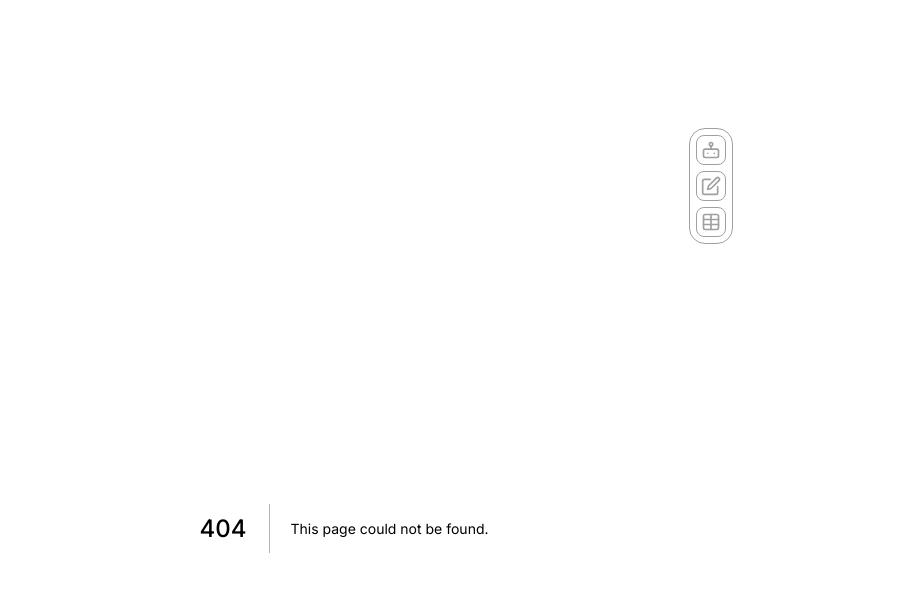
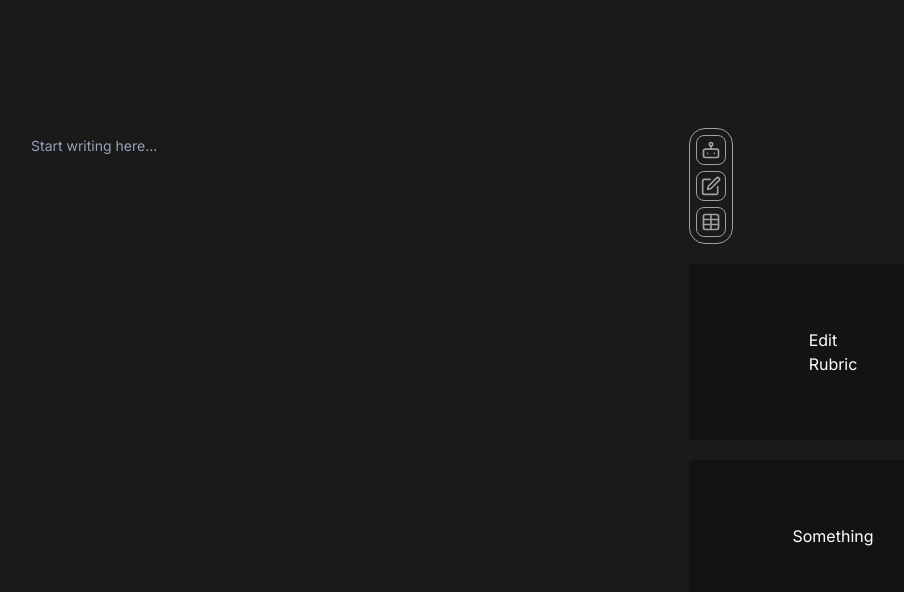
Before and after one commit to arihanv/GradeAI, a Next.js app: page /essay in a window 1280 px wide. Before the commit this address had no page. Shown: the top 592 px of the page, without its empty margins (211-1115 px from the left). Built offline with nearby package versions, Linux system fonts and the light colour scheme.

Commit message:
Base Essay Layout

```diff
--- /dev/null
+++ b/app/essay/layout.tsx
@@ -0,0 +1,23 @@
+import Tools from "@/components/Tools/tools";
+import Suggestions from "@/components/suggestions";
+
+export default function EssayLayout({
+  children,
+}: {
+  children: React.ReactNode;
+}) {
+  return (
+    <div className="flex flex-col-reverse items-center md:items-start gap-5 md:flex-row justify-center">
+      <div className="w-full max-w-[650px] stagger-1" data-animate>
+        {children}
+      </div>
+      <div
+        className="flex flex-row md:flex-col w-[150px] items-start gap-5 justify-center stagger-1"
+        data-animate
+      >
+        <Tools />
+        <Suggestions />
+      </div>
+    </div>
+  );
+}
--- /dev/null
+++ b/app/essay/page.tsx
@@ -0,0 +1,14 @@
+import Image from "next/image";
+import { Badge } from "@/components/ui/badge";
+import { Textarea } from "@/components/ui/textarea";
+
+export default function Home() {
+  return (
+    <div className="w-full">
+      <div className="flex flex-col gap-2">
+        <Textarea className="min-h-[80vh] resize-none" autoFocus placeholder="Start writing here...">
+        </Textarea>
+      </div>
+    </div>
+  );
+}
--- /dev/null
+++ b/app/input/page.tsx
@@ -0,0 +1,11 @@
+import React from 'react'
+
+type Props = {}
+
+export default function InputPage({}: Props) {
+  return (
+    <div>
+    <div>InputPage</div>
+    </div>
+  )
+}
--- a/app/layout.tsx
+++ b/app/layout.tsx
@@ -1,8 +1,6 @@
 import "./globals.css";
 import { Inter } from "next/font/google";
 import { ThemeProvider } from "@/components/theme-provider";
-import Tools from "@/components/Tools/tools";
-import Suggestions from "@/components/suggestions";
 
 const inter = Inter({ subsets: ["latin"] });
 
@@ -21,12 +19,8 @@ export default function RootLayout({
       <head />
       <body>
         <ThemeProvider attribute="class" defaultTheme="dark" enableSystem>
-          <div className="flex flex-col-reverse items-center md:items-start gap-5 md:flex-row justify-center py-[48px] lg:py-[128px] p-6">
-            <div className="max-w-[650px] w-full stagger-1" data-animate>{children}</div>
-            <div className="flex flex-row md:flex-col items-start gap-5 justify-center w-[150px] stagger-1" data-animate>
-              <Tools />
-              <Suggestions />
-            </div>
+          <div className="flex flex-col items-center py-[48px] lg:py-[128px]">
+            <div className="w-full stagger-1" data-animate>{children}</div>
           </div>
         </ThemeProvider>
       </body>
--- a/app/page.tsx
+++ b/app/page.tsx
@@ -1,59 +1,15 @@
-import Image from "next/image";
-import { Badge } from "@/components/ui/badge";
+import Link from 'next/link'
+import React from 'react'
 
-export default function Home() {
+type Props = {}
+
+export default function page({}: Props) {
   return (
-    <div className="w-full">
-      <div className="flex flex-col gap-2">
-        <div className="paragraph">
-          Lorem ipsum dolor sit amet, consectetur adipiscing elit. Vivamus
-          ornare euismod egestas. Vestibulum tincidunt nisi mattis leo congue,
-          ut porttitor magna commodo. Mauris non auctor nunc, vel dictum enim.
-          Sed faucibus rutrum erat id pulvinar. Donec eu consequat turpis. Sed
-          lectus purus, vulputate et suscipit et, vulputate et odio. Aliquam
-          rutrum sapien mi, non efficitur ex pulvinar id. Pellentesque habitant
-          morbi tristique senectus et netus et malesuada fames ac turpis
-          egestas. Class aptent taciti sociosqu ad litora torquent per conubia
-          nostra, per inceptos himenaeos. Phasellus semper iaculis purus, at
-          dignissim justo ultrices lacinia. Praesent ultrices dolor in dui
-          ornare, sed cursus dolor rutrum. Pellentesque id viverra justo. Nam
-          nec elit egestas, pellentesque ante et, suscipit augue.
-        </div>
-        <div className="paragraph">
-          Cras ultricies imperdiet leo, vel suscipit nibh pharetra at. Sed
-          congue eget tortor ac consequat. Ut a enim eget ex imperdiet
-          fringilla. Fusce eu leo accumsan, hendrerit purus vitae, interdum
-          nisl. Maecenas congue metus lorem, malesuada scelerisque mauris
-          pretium at. Cras egestas, nulla at efficitur molestie, augue ante
-          feugiat orci, ac consequat mi sapien sed nunc. Donec molestie quis
-          nibh a semper. Proin nec lacinia dolor.
-        </div>
-        <div className="paragraph">
-          Curabitur sodales et ex quis consequat. Duis quis mauris a massa
-          dictum egestas at at ipsum. Quisque in pellentesque massa. Morbi in
-          turpis vitae sem iaculis cursus. Fusce vel quam eleifend quam
-          ultricies porta eget mattis neque. Nam imperdiet lectus ut mi pretium
-          malesuada. Nam bibendum est vulputate, hendrerit lectus vitae,
-          sollicitudin tellus. Cras eu libero fermentum, finibus magna et,
-          ultrices tellus. Duis auctor non elit eu ornare. Nunc eu lorem velit.
-          Cras commodo sapien urna, ac tincidunt justo aliquam vitae. Aliquam
-          mattis facilisis laoreet.
-        </div>
-        <div className="paragraph">
-          Vestibulum vel luctus diam, eu commodo lectus. Mauris eget lacus in
-          urna egestas bibendum. Morbi tellus nisi, faucibus ut faucibus a,
-          tempor fermentum sapien. Sed condimentum, orci eu tempor congue, leo
-          leo congue orci, quis pellentesque nulla quam et est. Sed commodo odio
-          ac mauris sollicitudin hendrerit. Donec ultricies justo eget egestas
-          ultrices. Praesent vel volutpat massa. Lorem ipsum dolor sit amet,
-          consectetur adipiscing elit. Lorem ipsum dolor sit amet, consectetur
-          adipiscing elit. Aenean aliquet est purus, at iaculis elit accumsan
-          eget. Pellentesque feugiat ac lectus lobortis dapibus. Proin est orci,
-          dignissim id gravida in, dapibus vitae ante. Vivamus scelerisque
-          porttitor dui, egestas dapibus orci gravida non. Aliquam eleifend enim
-          nec est faucibus ultricies.
-        </div>
-      </div>
+    <div>
+    <div>Landing Page</div>
+    <Link href="/input">
+        Click to go to input page
+    </Link>
     </div>
-  );
+  )
 }
--- a/components/suggestions.tsx
+++ b/components/suggestions.tsx
@@ -20,8 +20,8 @@ export default function Suggestions({}: Props) {
   // }, []);
   return (
     <div className="w-full flex flex-col gap-5">
-      {/* <div className=" bg-darkpaco w-full md:flex justify-center items-center px-36 py-16  hidden rounded-sm">{data.date}, </div>
-      <div className=" bg-darkpaco w-full md:flex justify-center items-center px-36 py-16  hidden rounded-sm">{data.number}</div> */}
+      <div className=" bg-darkpaco w-full md:flex justify-center items-center px-36 py-16  hidden rounded-sm">Edit Rubric</div>
+      <div className=" bg-darkpaco w-full md:flex justify-center items-center px-36 py-16  hidden rounded-sm">Something</div>
     </div>
   );
 }
--- /dev/null
+++ b/components/ui/textarea.tsx
@@ -0,0 +1,24 @@
+import * as React from "react"
+
+import { cn } from "@/lib/utils"
+
+export interface TextareaProps
+  extends React.TextareaHTMLAttributes<HTMLTextAreaElement> {}
+
+const Textarea = React.forwardRef<HTMLTextAreaElement, TextareaProps>(
+  ({ className, ...props }, ref) => {
+    return (
+      <textarea
+        className={cn(
+          "flex min-h-[60px] w-full rounded-md bg-transparent px-3 py-2 text-sm shadow-sm placeholder:text-muted-foreground focus-visible:outline-none disabled:cursor-not-allowed disabled:opacity-50",
+          className
+        )}
+        ref={ref}
+        {...props}
+      />
+    )
+  }
+)
+Textarea.displayName = "Textarea"
+
+export { Textarea }
```
